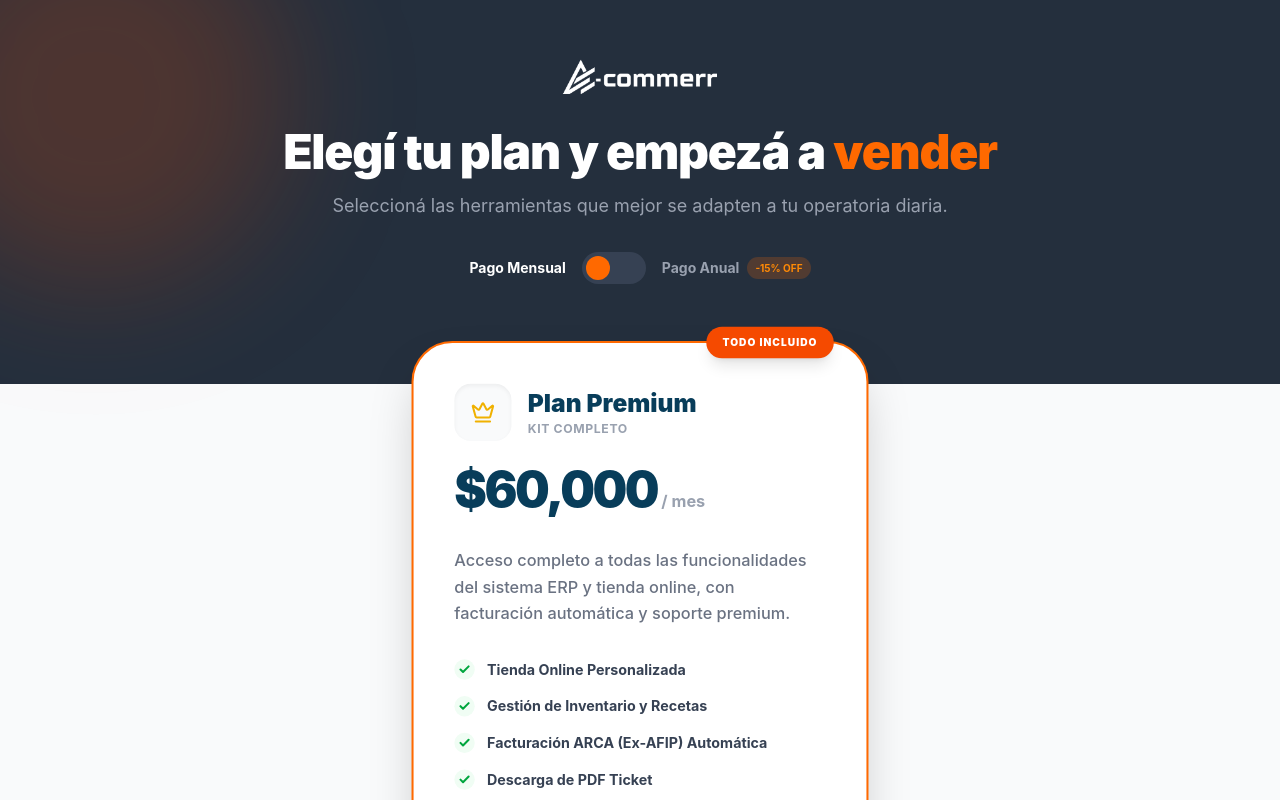
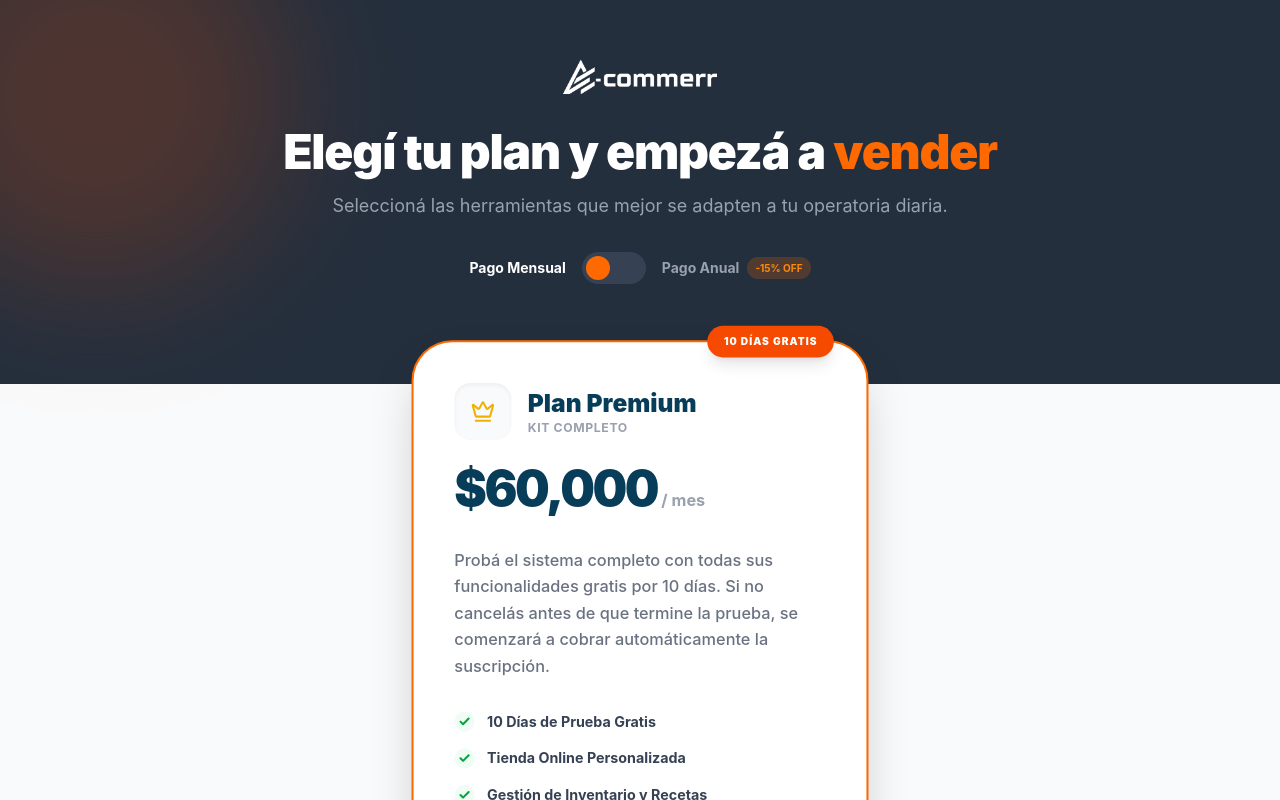
Before and after one commit to GLMahon99/admin-pizzeria, a React (Vite) app: page /subscription-plans/1 in a window 1280 px wide. Shown: the top 800 px of the page. Built offline with nearby package versions, Linux system fonts and the light colour scheme; no server answers.

Commit message:
feat: mostrar periodo de prueba de 10 dias en seleccion de planes y pagina de exito

```diff
--- a/src/pages/SubscriptionPlans.jsx
+++ b/src/pages/SubscriptionPlans.jsx
@@ -40,8 +40,9 @@ const SubscriptionPlans = () => {
             name: 'Plan Premium',
             monthlyPrice: getPrice('PRO_MONTHLY') || 60000,
             annualPrice: getPrice('PRO_ANNUAL') || 612000,
-            description: 'Acceso completo a todas las funcionalidades del sistema ERP y tienda online, con facturación automática y soporte premium.',
+            description: 'Probá el sistema completo con todas sus funcionalidades gratis por 10 días. Si no cancelás antes de que termine la prueba, se comenzará a cobrar automáticamente la suscripción.',
             features: [
+                '10 Días de Prueba Gratis',
                 'Tienda Online Personalizada',
                 'Gestión de Inventario y Recetas',
                 'Facturación ARCA (Ex-AFIP) Automática',
@@ -51,7 +52,7 @@ const SubscriptionPlans = () => {
                 'Soporte Prioritario 24/7'
             ],
             icon: <Crown className="text-yellow-500" />,
-            badge: 'Todo Incluido'
+            badge: '10 Días Gratis'
         }
     ];
 
@@ -159,7 +160,7 @@ const SubscriptionPlans = () => {
                                 >
                                     {loading ? 'Cargando MP...' : (
                                         <>
-                                            Continuar con {plan.name} <ArrowRight size={20} />
+                                            Iniciar Prueba Gratis de 10 Días <ArrowRight size={20} />
                                         </>
                                     )}
                                 </button>
--- a/src/pages/SubscriptionSuccess.jsx
+++ b/src/pages/SubscriptionSuccess.jsx
@@ -51,7 +51,7 @@ const SubscriptionSuccess = () => {
 
                         <h1 className="text-3xl font-black text-gray-900 mb-4 tracking-tight">¡Bienvenido a la red <span className="text-gold-600">A-commerr</span>!</h1>
                         <p className="text-gray-500 mb-10 font-medium leading-relaxed">
-                            Tu suscripción <span className="font-black text-gray-800">{plan === 'MONTHLY' ? 'Mensual' : 'Anual'}</span> ha sido activada con éxito. Ya podés empezar a gestionar tu negocio.
+                            Tu prueba gratuita de <span className="font-black text-gray-800">10 días</span> ha comenzado. Tu suscripción <span className="font-black text-gray-800">{plan && plan.includes('MONTHLY') ? 'Mensual' : 'Anual'}</span> se activará y cobrará automáticamente al finalizar la prueba si no la cancelás.
                         </p>
 
                         <button
```
